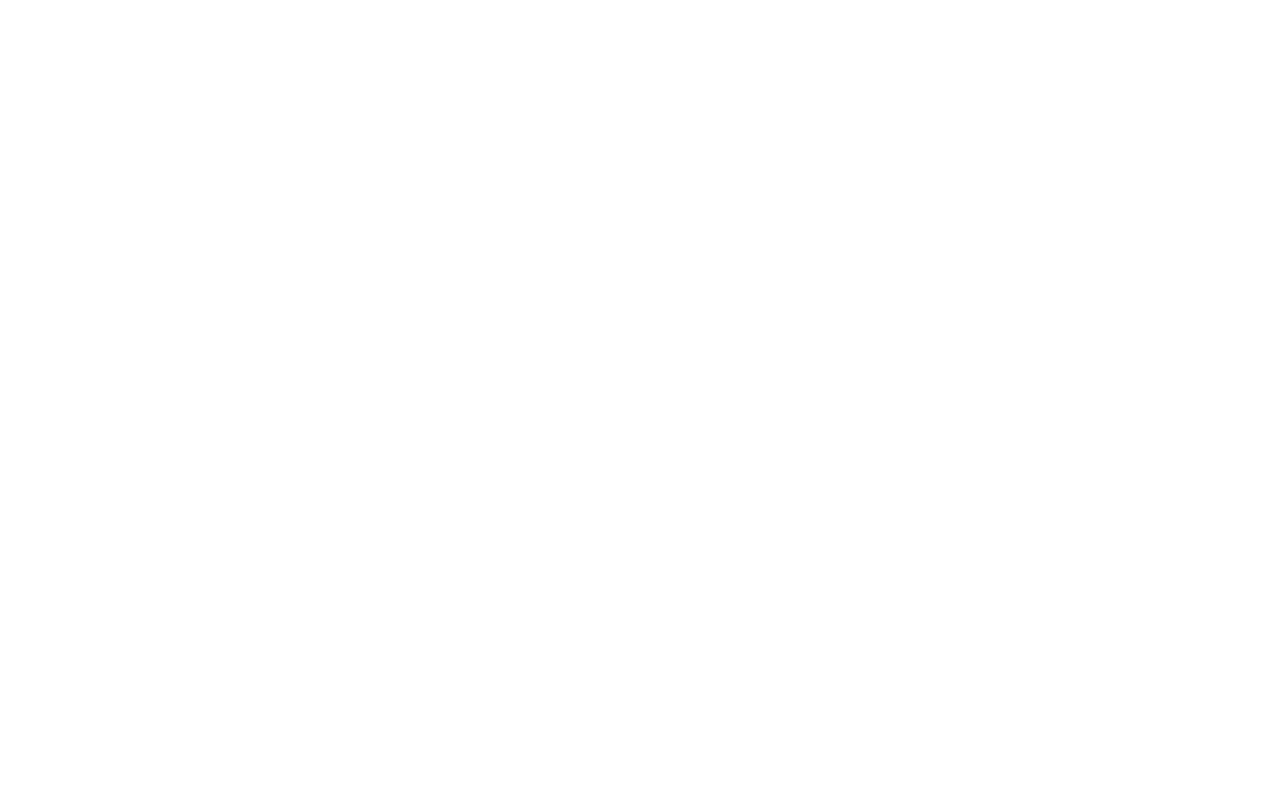
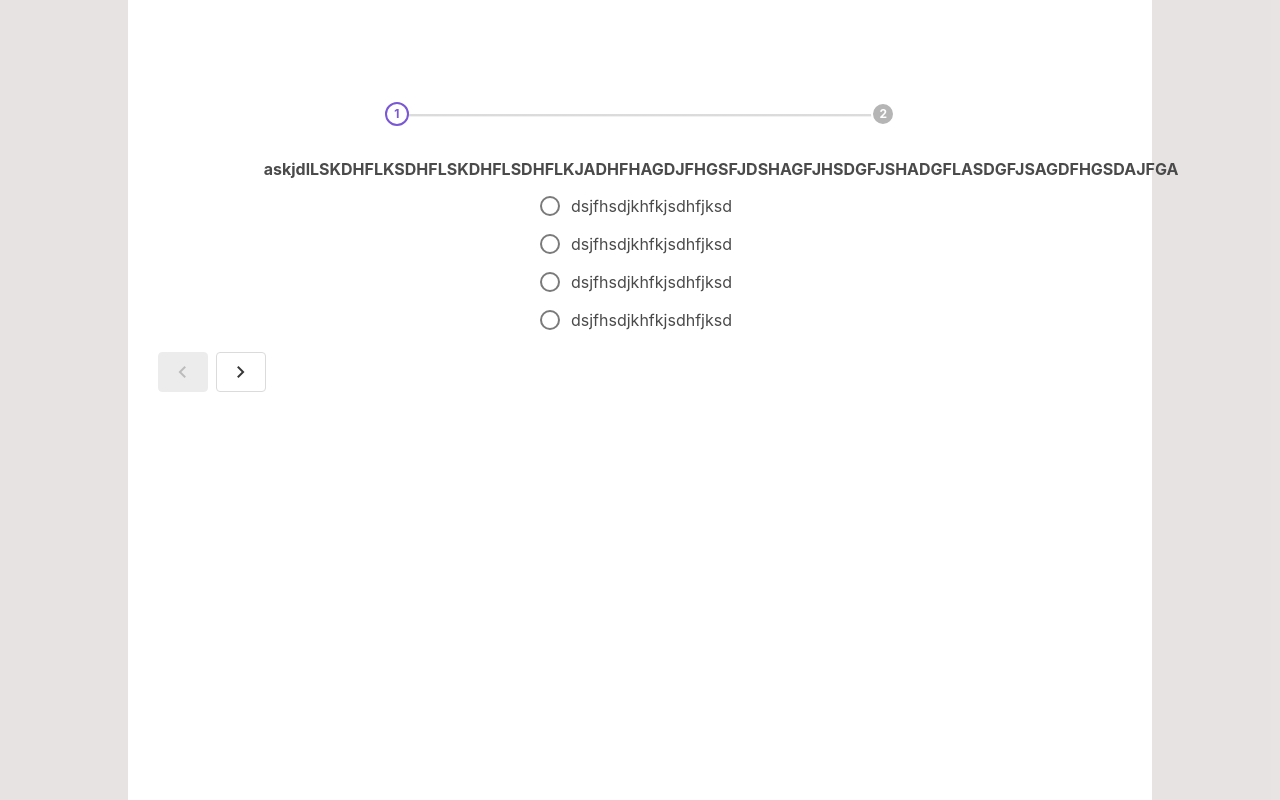
Before and after one commit to viktorChubyrka/testing-app-front, a Vue app: page /Test in a window 1280 px wide. Built offline with nearby package versions, Linux system fonts and the light colour scheme.

Commit message:
add-testing-page

```diff
--- a/src/components/CreateTest.vue
+++ b/src/components/CreateTest.vue
@@ -22,7 +22,7 @@
         </div>
         <div class="column is-3 is-vcentered">
           <b-field label="К-ть тем">
-            <b-numberinput controls-rounded v-model="themNumber"></b-numberinput>
+            <b-numberinput controls-position="compact" controls-rounded v-model="themNumber"></b-numberinput>
           </b-field>
         </div>
       </div>
--- a/src/router/index.js
+++ b/src/router/index.js
@@ -4,6 +4,7 @@
 import StartPage from "../views/StartPage.vue";
 import Registration from "../views/Registration.vue";
 import UserRoom from "../views/UserRoom.vue";
+import TestingPage from "../views/TestingPage.vue";
 
 Vue.use(VueRouter);
 
@@ -23,6 +24,11 @@
     name: "UserRoom",
     component: UserRoom,
   },
+  {
+    path: "/Test",
+    name: "TestingPage",
+    component: TestingPage,
+  },
   // {
   //   path: "/about",
   //   name: "About",
--- /dev/null
+++ b/src/views/TestingPage.vue
@@ -0,0 +1,79 @@
+<template>
+  <section class="container-main">
+    <div class="container is-fullheight">
+      <section style="width:95%;margin: auto;padding-top:10%">
+        <b-steps size="is-small" type="is-black">
+          <b-step-item
+            type="is-default"
+            clickable
+            :step="i+1"
+            class="task"
+            v-for="(task,i) in tasks"
+            :key="i"
+          >
+            <h1 style="margin:2% 0;font-weight:bold">{{task.task}}</h1>
+            <section>
+              <div v-for="(ans,i) in task.anss" :key="i" class="field">
+                <b-radio v-model="radio" :native-value="i">{{ans}}</b-radio>
+              </div>
+            </section>
+          </b-step-item>
+        </b-steps>
+      </section>
+    </div>
+  </section>
+</template>
+<script>
+export default {
+  data() {
+    return {
+      radio: null,
+      tasks: [
+        {
+          task:
+            "askjdlLSKDHFLKSDHFLSKDHFLSDHFLKJADHFHAGDJFHGSFJDSHAGFJHSDGFJSHADGFLASDGFJSAGDFHGSDAJFGA",
+          anss: [
+            "dsjfhsdjkhfkjsdhfjksd",
+            "dsjfhsdjkhfkjsdhfjksd",
+            "dsjfhsdjkhfkjsdhfjksd",
+            "dsjfhsdjkhfkjsdhfjksd"
+          ]
+        },
+        {
+          task:
+            "askjdlLSKDHFLKSDHFLSKDHFLSDHFLKJADHFHAGDJFHGSFJDSHAGFJHSDGFJSHADGFLASDGFJSAGDFHGSDAJFGA",
+          anss: [
+            "dsjfhsdjkhfkjsdhfjksd",
+            "dsjfhsdjkhfkjsdhfjksd",
+            "dsjfhsdjkhfkjsdhfjksd",
+            "dsjfhsdjkhfkjsdhfjksd"
+          ]
+        }
+      ]
+    };
+  }
+};
+</script>
+<style scoped >
+body,
+html {
+  height: 100%;
+}
+
+.container-main {
+  width: 100%;
+  height: 100vh !important;
+  background-color: rgba(216, 208, 208, 0.585);
+}
+.container {
+  width: 80%;
+  height: 100% !important;
+  margin: auto;
+  background-color: white;
+}
+.task {
+  width: 80%;
+  margin: auto;
+  text-align: center;
+}
+</style>
```
